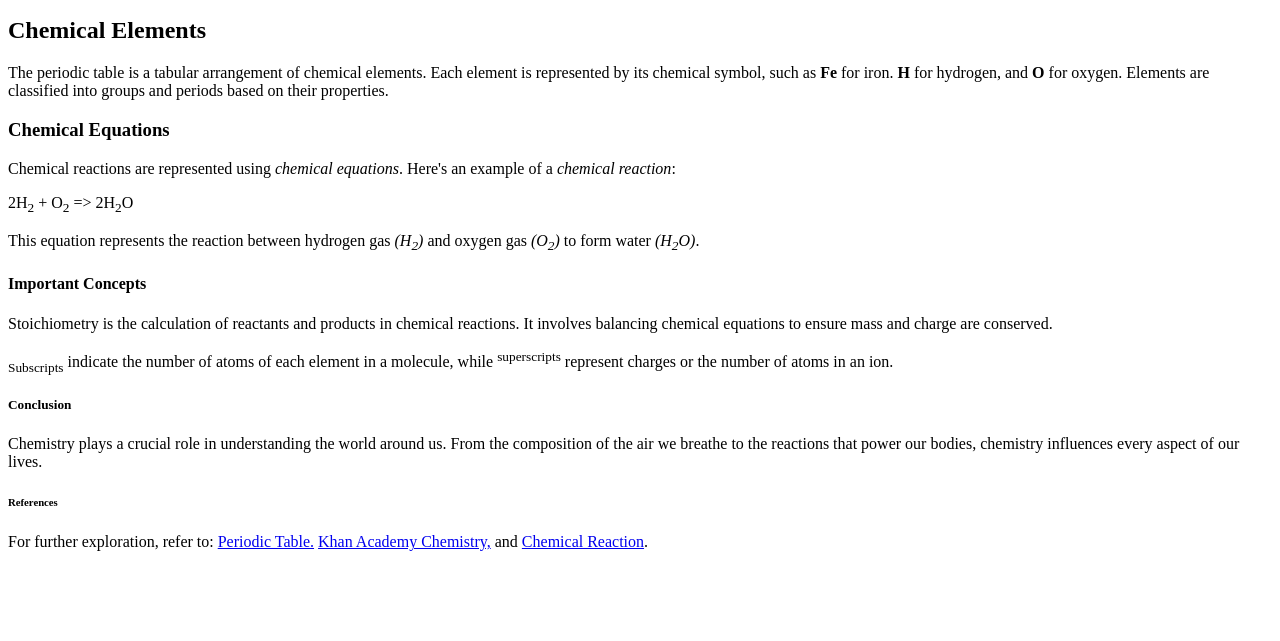
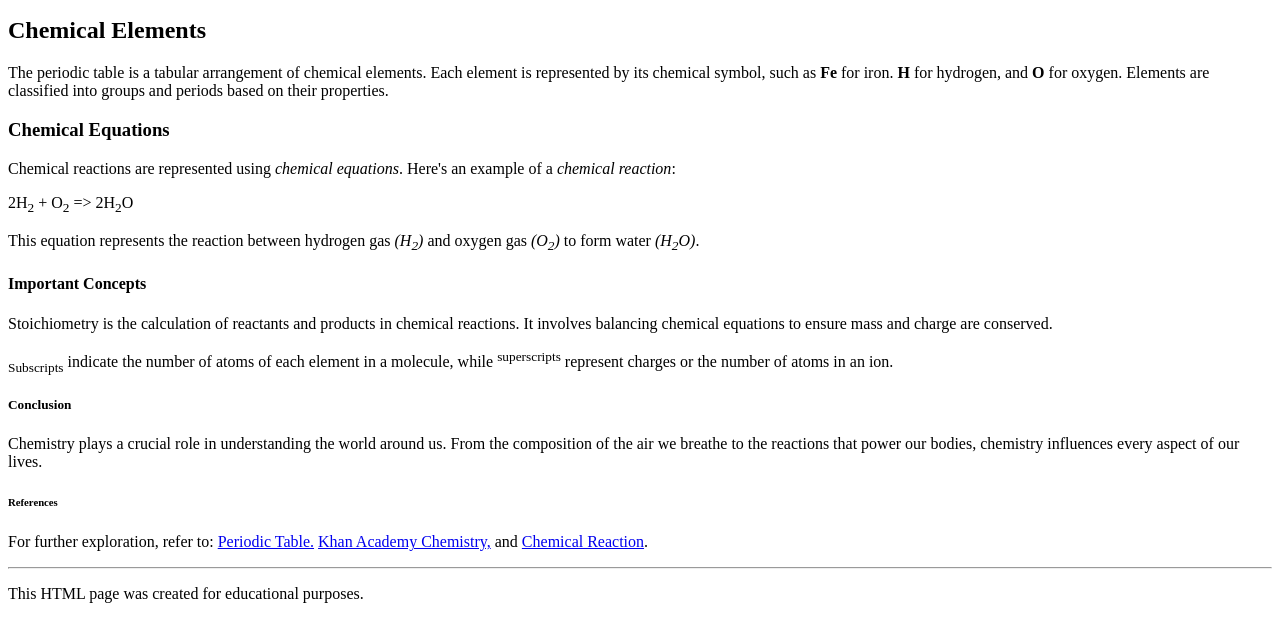
Before and after one commit to meerathaakur/ass_S01, a plain HTML site: page index.html in a window 1280 px wide. Shown: the part 87-728 px from the top of the page. Drawn offline with Linux system fonts and the light colour scheme.

Commit message:
add horizontal ruler

```diff
--- a/index.html
+++ b/index.html
@@ -33,5 +33,8 @@
 
         <p>For further exploration, refer to: <a href="#" target="_blank">Periodic Table.</a> <a href="#" target="_blank">Khan Academy Chemistry,</a> and <a href="#" target="_blank">Chemical Reaction</a>.</p>
 
+        <hr/>
+
+        <p>This HTML page was created for educational purposes.</p>
     </body>
 </html>
```
Also changed, not shown: img_vdo.html (added, +8 -0 lines).
